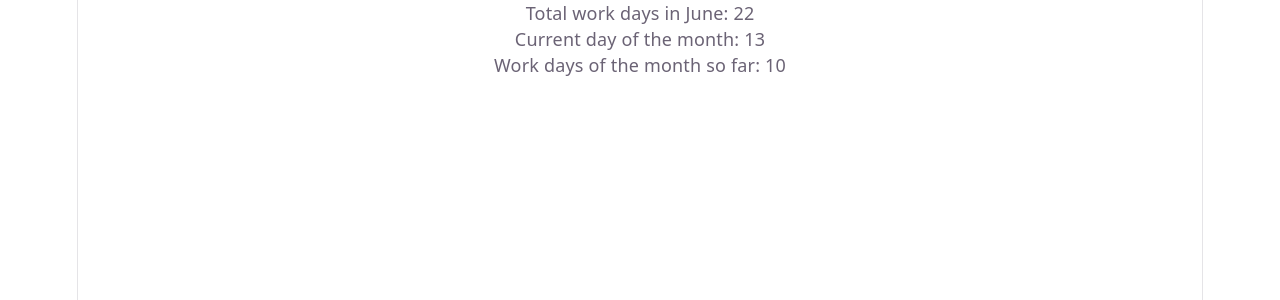
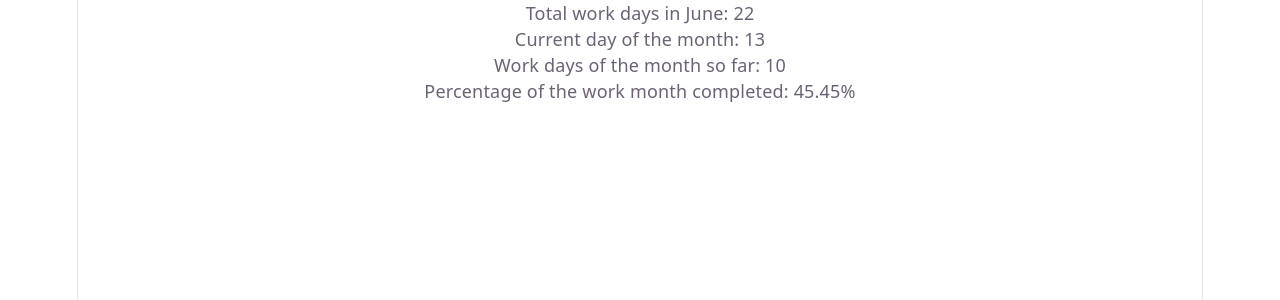
Before and after one commit to hwbrent/tempo, a React (Vite) app: page / in a window 1280 px wide. Shown: the top 300 px of the page. Built offline with nearby package versions, Linux system fonts and the light colour scheme.

Commit message:
Show the percentage of the work month completed

```diff
--- a/src/App.tsx
+++ b/src/App.tsx
@@ -56,11 +56,15 @@ function App() {
 
   const workDaysUpToToday = getWorkDaysUpToDay(monthDays, dotm);
 
+  const completionPctg = (workDaysUpToToday / totalWorkDays) * 100;
+  const completionPctgRounded = completionPctg.toFixed(2);
+
   return (
     <div>
       <p>Total work days in {monthName}: {totalWorkDays}</p>
       <p>Current day of the month: {dotm}</p>
       <p>Work days of the month so far: {workDaysUpToToday}</p>
+      <p>Percentage of the work month completed: {completionPctgRounded}%</p>
     </div>
   );
 }
```
